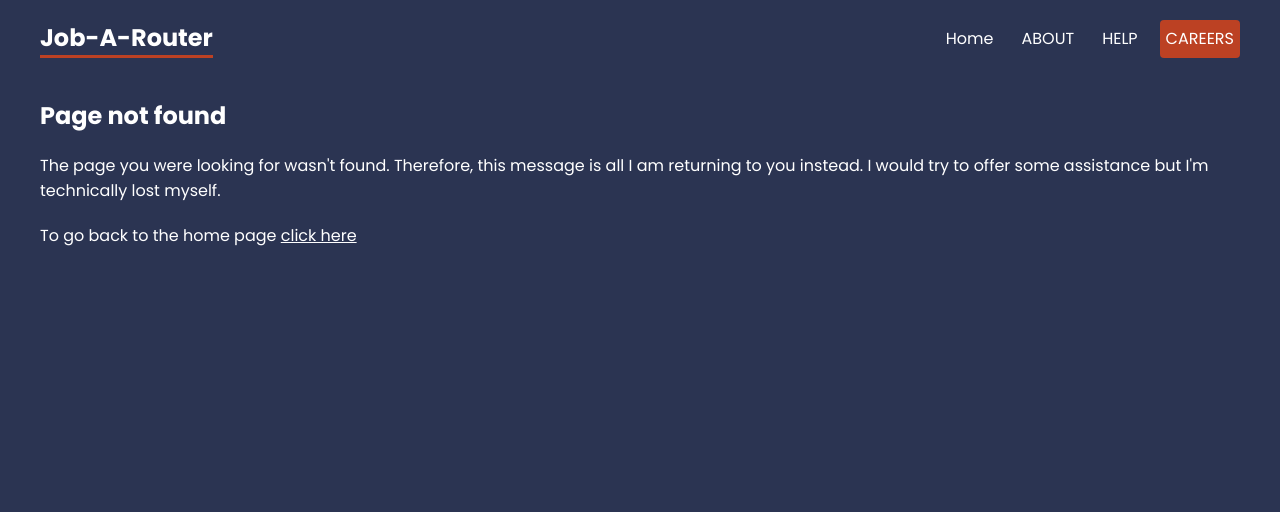
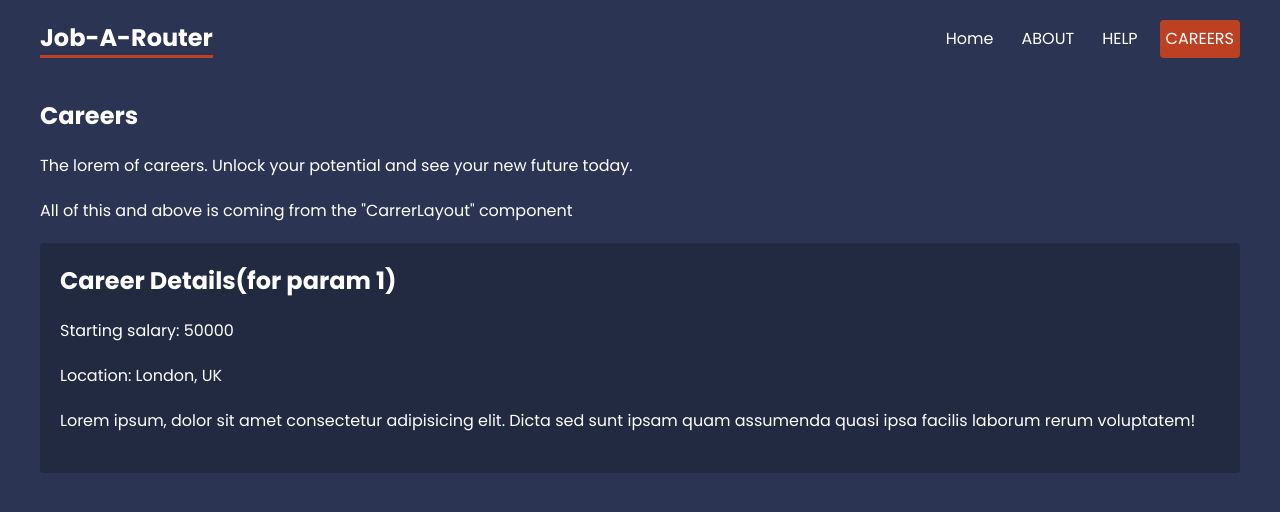
Before and after one commit to cdsalty/React_Router_v6.4, a React (Create React App) app: page /careers/1 in a window 1280 px wide. Shown: the top 512 px of the page. Built offline with nearby package versions, Linux system fonts and the light colour scheme; data requests are answered from the project's data file.

Commit message:
route parameters review complete, next will address the errorElement you get provided access to

```diff
--- a/src/App.js
+++ b/src/App.js
@@ -4,6 +4,10 @@ import {
   Route,
   RouterProvider,
 } from "react-router-dom";
+// layouts
+import RootLayout from "./layouts/RootLayout";
+import HelpLayout from "./layouts/HelpLayout";
+import CareerLayout from "./layouts/CareerLayout";
 // pages
 import Home from "./pages/Home";
 import About from "./pages/About";
@@ -11,10 +15,9 @@ import Faq from "./pages/help/Faq";
 import Contact from "./pages/help/Contact";
 import NotFound from "./pages/NotFound";
 import Careers, { careersLoader } from "./pages/careers/Careers";
-// layouts
-import RootLayout from "./layouts/RootLayout";
-import HelpLayout from "./layouts/HelpLayout";
-import CareerLayout from "./layouts/CareerLayout";
+import CareerDetails, {
+  careerDetailsLoader,
+} from "./pages/careers/CareerDetails";
 
 // Need to tell where we want these page components when we go to different paths
 const router = createBrowserRouter(
@@ -29,6 +32,12 @@ const router = createBrowserRouter(
       {/* CareerLayout is just the layout. The data that will appear will come from careers */}
       <Route path="careers" element={<CareerLayout />}>
         <Route index loader={careersLoader} element={<Careers />} />
+        {/* The path "id" will have to match up to the params it's being called from. See CareerDetails.js */}
+        <Route
+          path=":id"
+          loader={careerDetailsLoader}
+          element={<CareerDetails />}
+        />
       </Route>
       {/* Catch route; will use ErrorElements later */}
       <Route path="*" element={<NotFound />} />
--- a/src/index.css
+++ b/src/index.css
@@ -126,5 +126,11 @@ form label span {
 }
 
 /* careers details */
+.career-details {
+  background: rgba(0, 0, 0, 0.2);
+  padding: 20px;
+  border-radius: 4px;
+  margin: 20px 0;
+}
 
 /* breadcrumbs */
--- a/src/layouts/CareerLayout.js
+++ b/src/layouts/CareerLayout.js
@@ -8,6 +8,7 @@ export default function CareerLayout() {
         The lorem of careers. Unlock your potential and see your new future
         today.
       </p>
+      <p>All of this and above is coming from the "CarrerLayout" component</p>
       {/* The outlet will be where any nested route pages inside the career layouts route are */}
       <Outlet />
     </div>
--- /dev/null
+++ b/src/pages/careers/CareerDetails.js
@@ -0,0 +1,38 @@
+import { useLoaderData, useParams } from "react-router-dom";
+
+export default function CareerDetails() {
+  const { id } = useParams();
+  const career = useLoaderData(); // how we get the data from the careerDetailsLoader
+  console.log("Career data coming from CareerDetails: ", career);
+
+  return (
+    <div className="career-details">
+      <h2>Career Details(for param {id})</h2>
+
+      <p>Starting salary: {career.salary}</p>
+      <p>Location: {career.location}</p>
+      <div className="details">
+        <p>
+          Lorem ipsum, dolor sit amet consectetur adipisicing elit. Dicta sed
+          sunt ipsam quam assumenda quasi ipsa facilis laborum rerum voluptatem!
+        </p>
+      </div>
+    </div>
+  );
+}
+
+export const careerDetailsLoader = async ({ params }) => {
+  const { id } = params; // must be the same as the others.
+
+  const res = await fetch("http://localhost:4000/careers/" + id);
+  return res.json();
+};
+
+/*
+import useParams and invoke it.
+// We also need a loader function to load a single carrer when the user goes there.
+** By destructuring the "params" in the careerDetailsLoader, we're able to gain access to the id that's listed in the CareerDetails component.
+
+It's OUTSIDE the scope.
+
+*/
--- a/src/pages/careers/Careers.js
+++ b/src/pages/careers/Careers.js
@@ -6,7 +6,7 @@ export default function Careers() {
   return (
     <div className="careers">
       {careers.map((career) => (
-        <Link to="/" key={career.id}>
+        <Link to={career.id.toString()} key={career.id}>
           <p>{career.title}</p>
           <p>Based in {career.location}</p>
         </Link>
```
